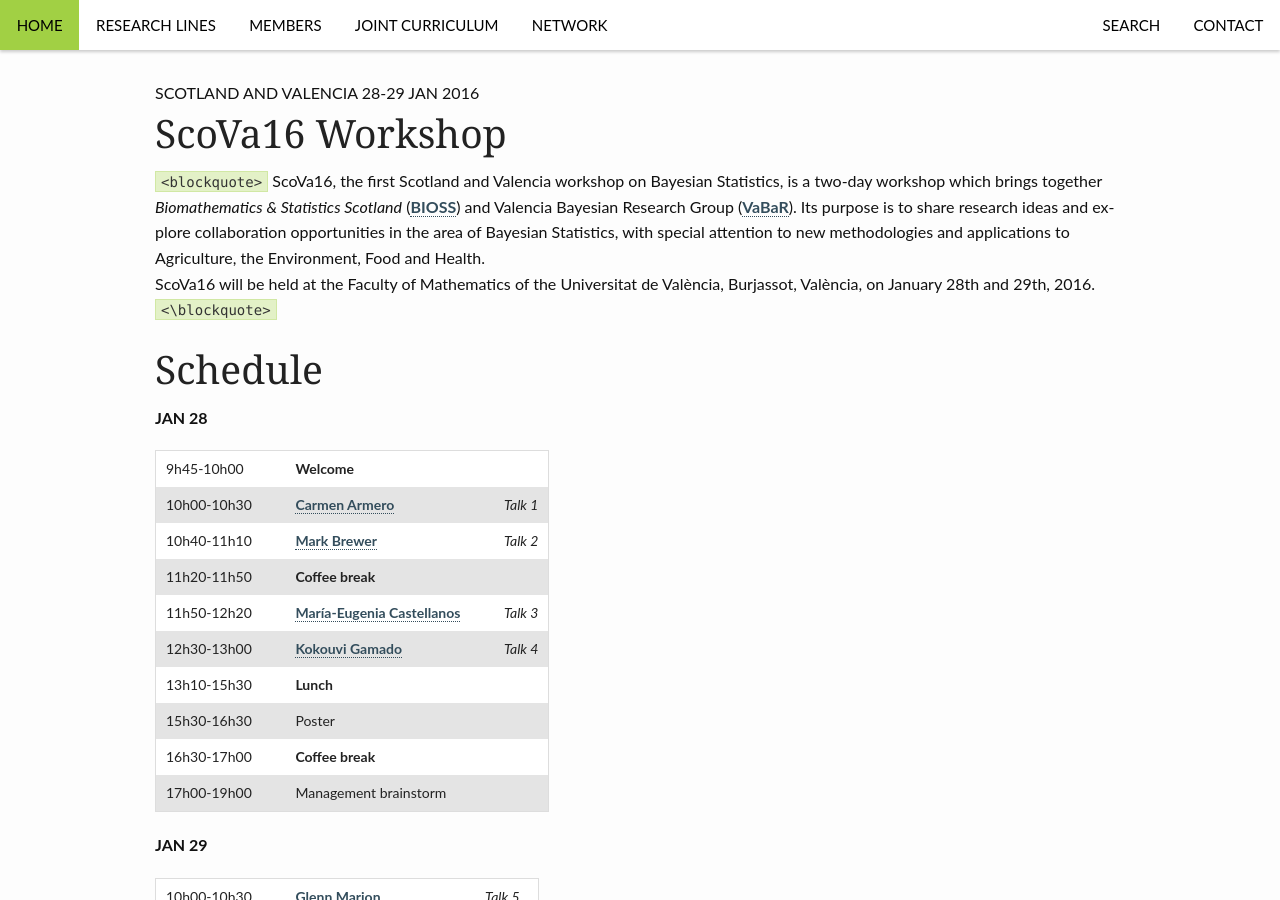
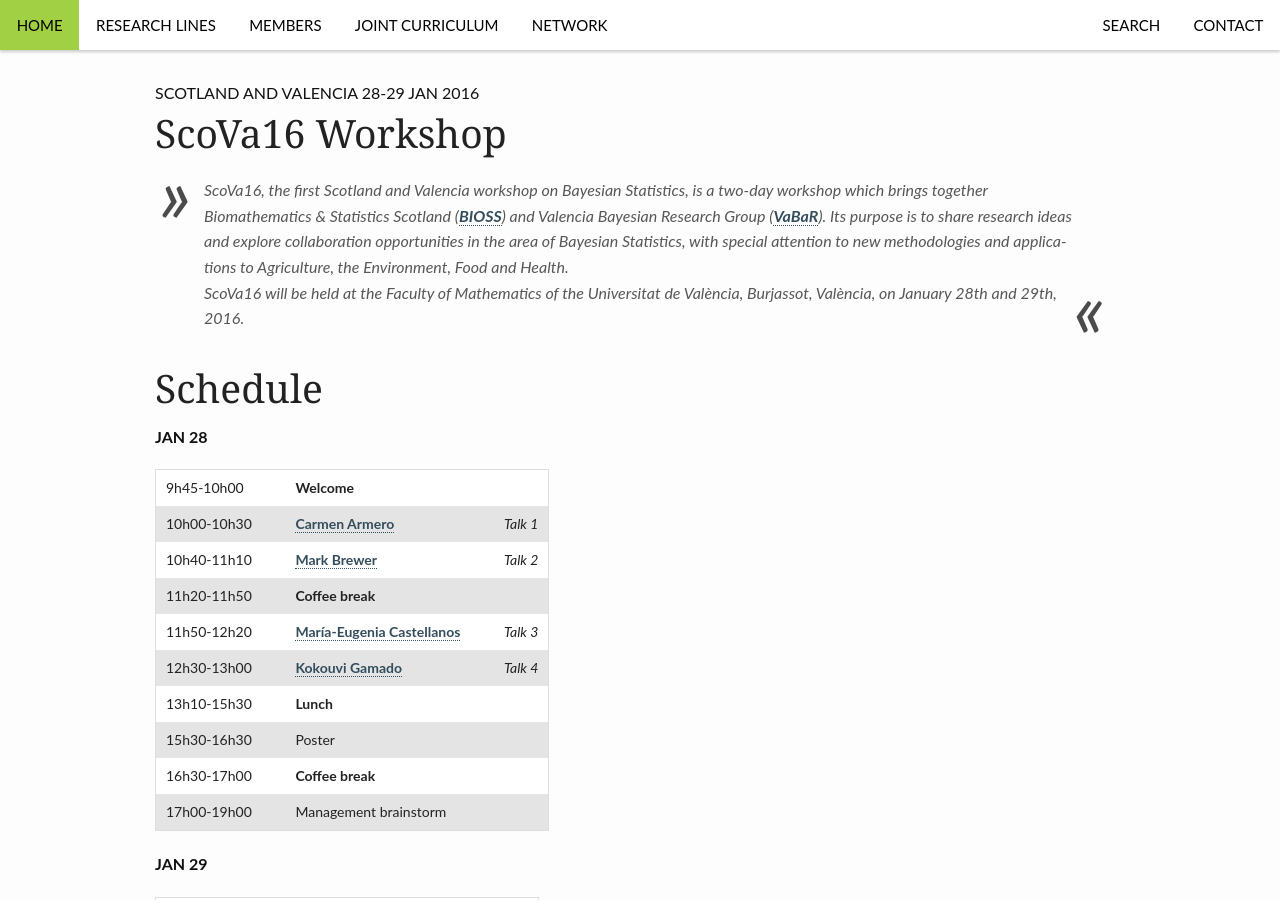
Before and after one commit to VABAR/VABAR.github.io, a Jekyll site: the page built from _posts/events/2015-11-25-ScoVa16.md, in a window 1280 px wide and 900 px high. Built offline with Jekyll 4.4.1, drawn with Linux system fonts in a browser that asks for light colours.

Commit message:
Update 2015-11-25-ScoVa16.md

```diff
--- a/_posts/events/2015-11-25-ScoVa16.md
+++ b/_posts/events/2015-11-25-ScoVa16.md
@@ -8,10 +8,8 @@
 categories: events
 ---
 
-`<blockquote>`
-ScoVa16, the first Scotland and Valencia workshop on Bayesian Statistics, is a two-day workshop which brings together <i>Biomathematics & Statistics Scotland</i> (<a href="http://www.bioss.ac.uk/">BIOSS</a>) and Valencia Bayesian Research Group (<a href="http://vabar.github.io/">VaBaR</a>). Its purpose is to share research ideas and explore collaboration opportunities in the area of Bayesian Statistics, with special attention to new methodologies and applications to Agriculture, the Environment, Food and Health. <br />
+> ScoVa16, the first Scotland and Valencia workshop on Bayesian Statistics, is a two-day workshop which brings together <i>Biomathematics & Statistics Scotland</i> (<a href="http://www.bioss.ac.uk/">BIOSS</a>) and Valencia Bayesian Research Group (<a href="http://vabar.github.io/">VaBaR</a>). Its purpose is to share research ideas and explore collaboration opportunities in the area of Bayesian Statistics, with special attention to new methodologies and applications to Agriculture, the Environment, Food and Health. <br />
 ScoVa16 will be held at the Faculty of Mathematics of the Universitat de València, Burjassot, València, on January 28th and 29th, 2016.
-`<\blockquote>`
 
 # Schedule
 
```
